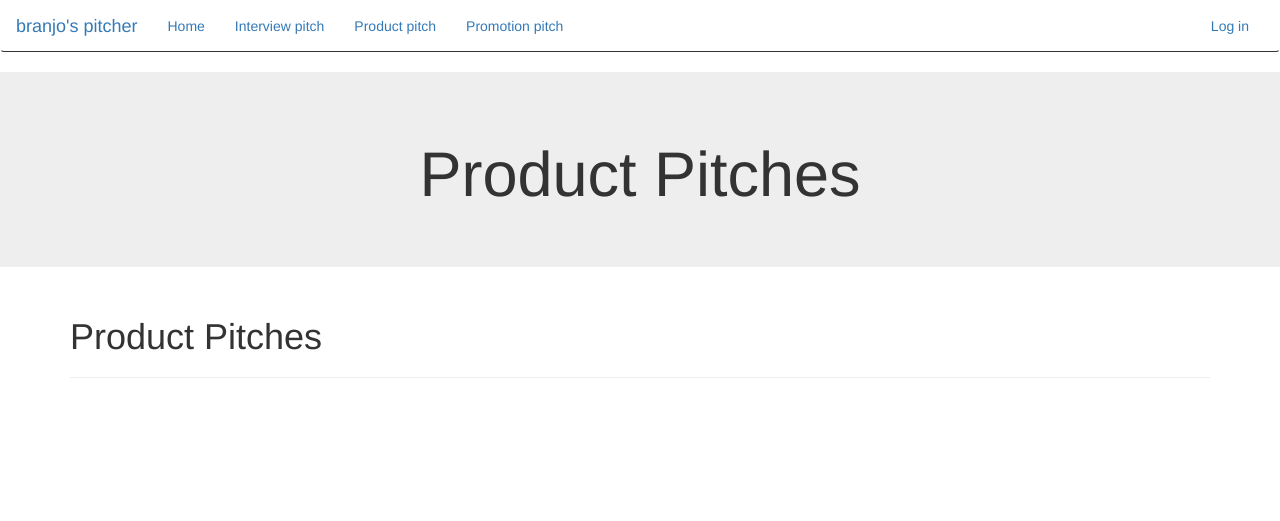
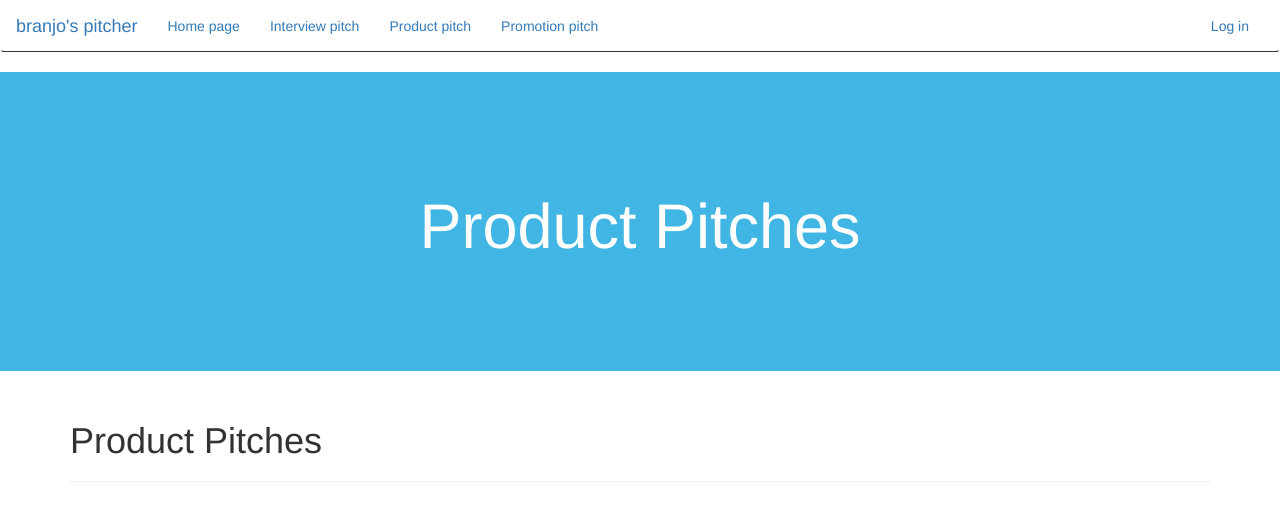
Before and after one commit to njorogebrian/pitch, a Flask app: page /pitches/product_pitches in a window 1280 px wide. Shown: the top 521 px of the page. Run offline with Flask 2, Linux system fonts and the light colour scheme; data that the repository does not hold is empty; some libraries are stand-ins or nearby versions.

Commit message:
navbar in the pages

```diff
--- a/app/templates/index.html
+++ b/app/templates/index.html
@@ -23,7 +23,7 @@
             <div class="well well-lg">
                 <h3>Interview Pitches</h3>
                 <p>The key to a succesful interview pitch.</p>
-                <a href="{{url_for('main.interview_pitches')}}" class="btn btn-primary -center">display</a>
+                <a href="{{url_for('main.inter153view_pitches')}}" class="btn btn-primary -center">display</a>
             </div>
         </div>
         <div class="col-md-4">
--- a/app/templates/navbar.html
+++ b/app/templates/navbar.html
@@ -11,7 +11,7 @@
         </div>
         <div class="navbar-collapse collapse">
                 <ul class="nav navbar-nav">
-                    <li><a href="/">Home</a></li>
+                    <li><a href="/">Home page</a></li>
                     <li><a href="{{url_for('main.interview_pitches')}}">Interview pitch</a></li>
                     <li><a href="{{url_for('main.product_pitches')}}">Product pitch</a></li>
                     <li><a href="{{url_for('main.promotion_pitches')}}">Promotion pitch</a></li>
--- a/app/templates/product_pitches.html
+++ b/app/templates/product_pitches.html
@@ -2,7 +2,7 @@
 {% import 'macros.html' as macro %}
 
 {%block content%}
-<div class="jumbotron text-center" >
+<div class="jumbotron text-center"  style="background-color: #41b6e4;color: #fff; padding: 100px 25px;">
     <h1>Product Pitches</h1>
 </div>
 <div class="container">
```
